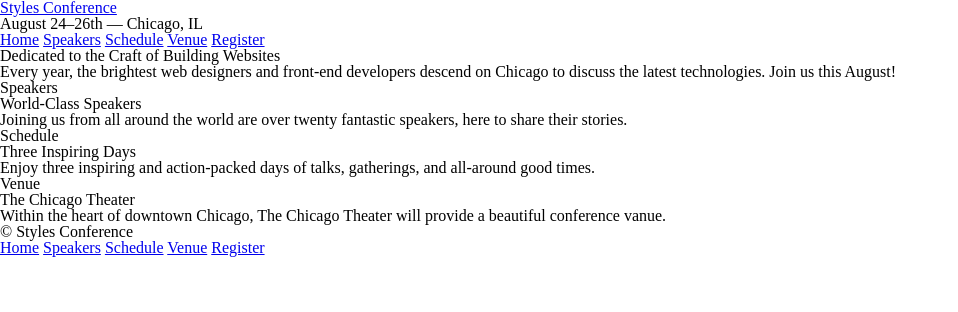
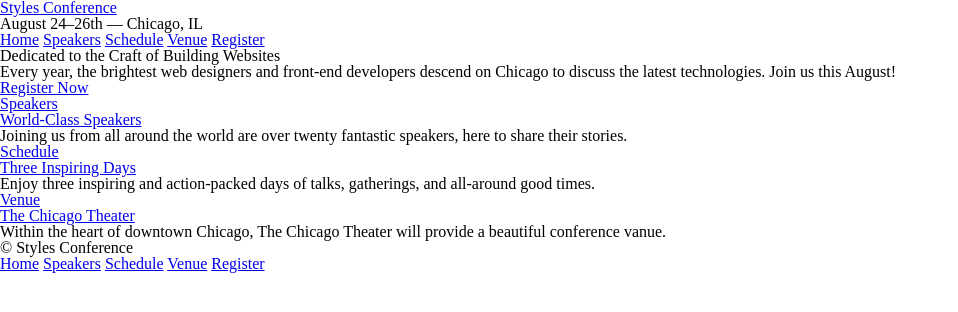
Before and after one commit to Whatafreak/styles_conference, a plain HTML site: page index.html in a window 1280 px wide. Shown: the whole page, without its empty margins (0-958 px from the left). Drawn offline with Linux system fonts and the light colour scheme.

Commit message:
added links to the sections

```diff
--- a/index.html
+++ b/index.html
@@ -28,25 +28,32 @@
     <section>
       <h2>Dedicated to the Craft of Building Websites</h2>
       <p>Every year, the brightest web designers and front-end developers descend on Chicago to discuss the latest technologies. Join us this August!</p>
+      <a href="register.html">Register Now</a>
     </section>
 
     <section>
 
       <section>
+        <a href="speakers.html">
           <h5>Speakers</h5>
           <h3>World-Class Speakers</h3>
+        </a>
         <p>Joining us from all around the world are over twenty fantastic speakers, here to share their stories.</p>
       </section>
 
       <section>
+        <a href="schedule.html">
           <h5>Schedule</h5>
           <h3>Three Inspiring Days</h3>
+        </a>
         <p>Enjoy three inspiring and action-packed days of talks, gatherings, and all-around good times.</p>
       </section>
 
       <section>
+        <a href="speakers.html">
           <h5>Venue</h5>
           <h3>The Chicago Theater</h3>
+        </a>
         <p>Within the heart of downtown Chicago, The Chicago Theater will provide a beautiful conference vanue.</p>
       </section>
 
```
Lines whose indentation alone changed are shown as unchanged.
